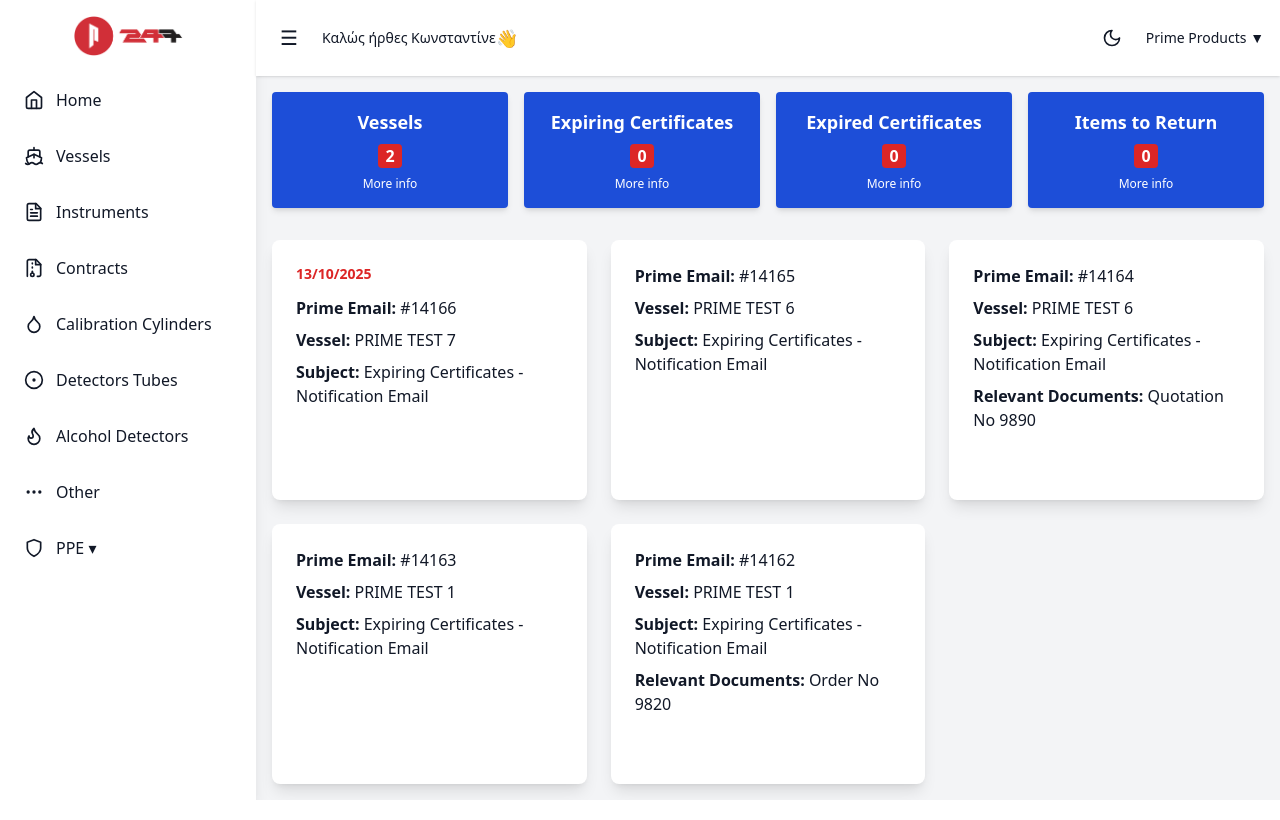
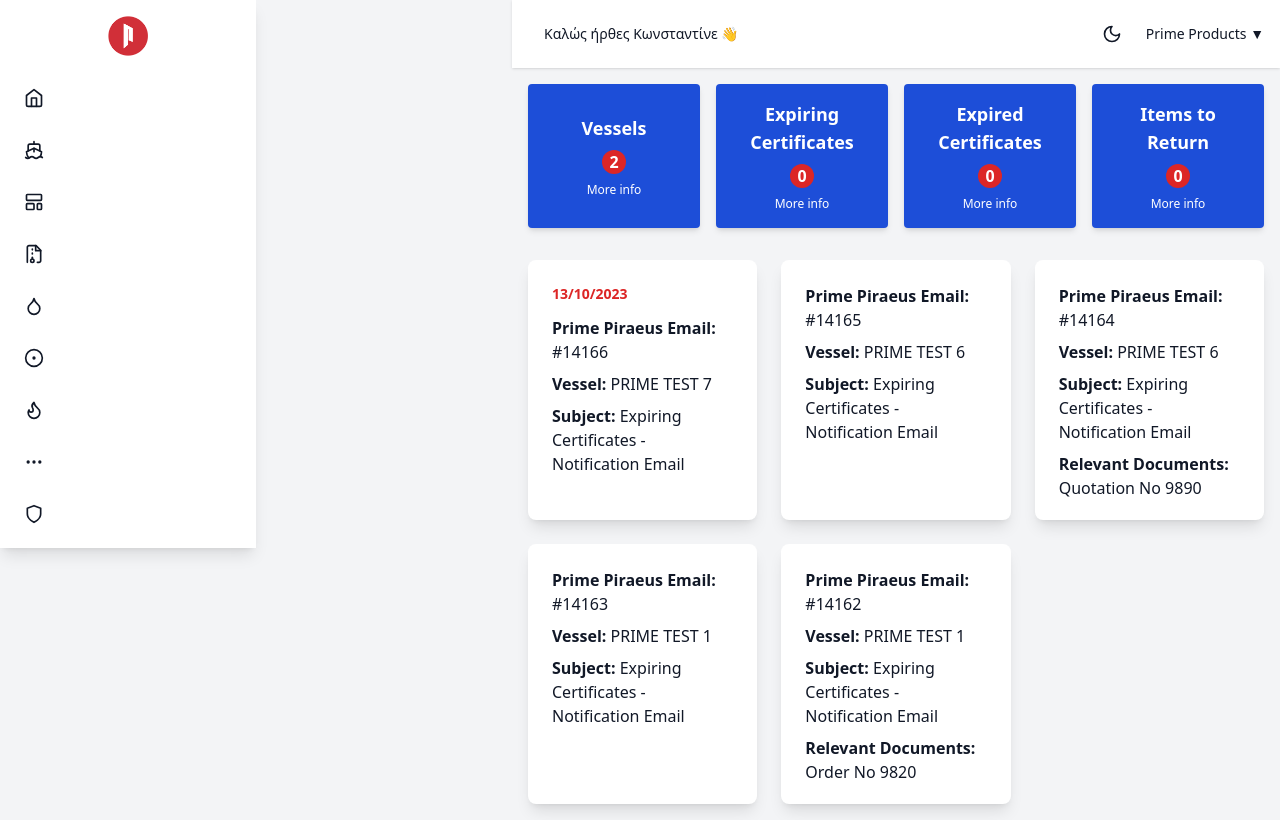
Before and after one commit to ktsouflias/dashboard-mockup, a React (Vite) app: page / in a window 1280 px wide. Built offline with nearby package versions, Linux system fonts and the light colour scheme.

Commit message:
Update UI: responsive

```diff
--- a/src/App.jsx
+++ b/src/App.jsx
@@ -1,3 +1,4 @@
+// Responsive App.jsx with mobile-friendly sidebar
 import React, { useState } from "react";
 import {
   Home,
@@ -14,7 +15,6 @@ import {
   Footprints,
   HardHat,
   Flame,
-  FileText,
 } from "lucide-react";
 import { DragDropContext, Droppable, Draggable } from "react-beautiful-dnd";
 import "./index.css";
@@ -23,14 +23,25 @@ import DarkLogo from "./assets/logo-dark (1).png";
 import LightIcon from "./assets/icon-light (1).png";
 import DarkIcon from "./assets/icon-dark (1).png";
 
+const menuItems = [
+  { label: "Home", icon: <Home size={20} /> },
+  { label: "Vessels", icon: <Ship size={20} /> },
+  { label: "Instruments", icon: <LayoutTemplate size={20} /> },
+  { label: "Contracts", icon: <FileArchive size={20} /> },
+  { label: "Calibration Cylinders", icon: <Droplet size={20} /> },
+  { label: "Detectors Tubes", icon: <CircleDot size={20} /> },
+  { label: "Alcohol Detectors", icon: <Flame size={20} /> },
+  { label: "Other", icon: <MoreHorizontal size={20} /> },
+];
+
 const App = () => {
   const [darkMode, setDarkMode] = useState(false);
-  const [sidebarOpen, setSidebarOpen] = useState(true);
+  const [sidebarOpen, setSidebarOpen] = useState(false);
   const [showPpe, setShowPpe] = useState(false);
   const [cards, setCards] = useState([
     {
       id: "1",
-      date: "13/10/2025",
+      date: "13/10/2023",
       email: "#14166",
       vessel: "PRIME TEST 7",
       subject: "Expiring Certificates - Notification Email",
@@ -77,29 +88,26 @@ const App = () => {
     setCards(newItems);
   };
 
-  const menuItems = [
-    { icon: <Home size={20} />, label: "Home" },
-    { icon: <Ship size={20} />, label: "Vessels" },
-    { icon: <FileText size={20} />, label: "Instruments" },
-    { icon: <FileArchive size={20} />, label: "Contracts" },
-    { icon: <Droplet size={20} />, label: "Calibration Cylinders" },
-    { icon: <CircleDot size={20} />, label: "Detectors Tubes" },
-    { icon: <Flame size={20} />, label: "Alcohol Detectors" },
-    { icon: <MoreHorizontal size={20} />, label: "Other" },
-  ];
-
   return (
     <div className={`${darkMode ? "dark" : ""}`}>
-      <div className="min-h-screen flex bg-gray-100 dark:bg-gray-900 text-gray-900 dark:text-white transition-colors duration-150">
+      <div className="min-h-screen flex bg-gray-100 dark:bg-gray-900 text-gray-900 dark:text-white">
+        {/* Overlay for mobile */}
+        {sidebarOpen && (
+          <div
+            className="fixed inset-0 bg-black bg-opacity-50 z-40 sm:hidden"
+            onClick={toggleSidebar}
+          />
+        )}
+
+        {/* Sidebar */}
         <div
-          className={`${sidebarOpen ? "w-64" : "w-20"
-            } bg-white dark:bg-gray-800 shadow-lg p-4 transition-all duration-200`}
+          className={`fixed sm:relative top-0 left-0 h-full z-50 sm:z-auto bg-white dark:bg-gray-800 shadow-lg p-4 transition-transform duration-300 transform
+            ${sidebarOpen ? "translate-x-0 w-64" : "-translate-x-full w-64"} sm:translate-x-0 sm:w-64`}
         >
           <img
             src={sidebarOpen ? logo : smallLogo}
             alt="Logo"
-            className={`${sidebarOpen ? "h-10" : "h-8"
-              } w-auto transition-all duration-200 mb-6 mx-auto`}
+            className={`h-10 w-auto transition-all duration-200 mb-6 mx-auto`}
           />
 
           <ul className="space-y-4 relative">
@@ -119,7 +127,6 @@ const App = () => {
               </li>
             ))}
 
-            {/* PPE Dropdown */}
             <li
               className="group relative"
               onMouseEnter={() => setShowPpe(true)}
@@ -130,7 +137,6 @@ const App = () => {
                 {sidebarOpen && <span>PPE ▾</span>}
               </div>
 
-              {/* PPE Tooltip */}
               {!sidebarOpen && (
                 <span className="absolute left-full top-2 ml-3 w-max whitespace-nowrap bg-gray-900 text-white text-xs px-3 py-1 rounded shadow-lg opacity-0 group-hover:opacity-100 transition-opacity duration-300 z-50">
                   PPE
@@ -159,18 +165,18 @@ const App = () => {
               )}
             </li>
           </ul>
-
-
         </div>
 
-        <div className="flex-1 flex flex-col">
-          <header className="bg-white dark:bg-gray-800 p-4 shadow flex justify-between items-center transition-colors duration-150">
+        {/* Main Content */}
+        <div className="flex-1 flex flex-col sm:ml-64">
+          {/* Header */}
+          <header className="bg-white dark:bg-gray-800 p-4 shadow flex justify-between items-center">
             <div className="flex items-center space-x-4">
-              <button onClick={toggleSidebar} className="p-2 text-xl">
+              <button onClick={toggleSidebar} className="p-2 text-xl sm:hidden">
                 ☰
               </button>
-              <span className="flex items-center space-x-2 text-sm font-medium">
-                Καλώς ήρθες Κωνσταντίνε <span className="text-lg">👋</span>
+              <span className="text-sm font-medium hidden sm:block">
+                Καλώς ήρθες Κωνσταντίνε 👋
               </span>
             </div>
             <div className="flex items-center space-x-4">
@@ -181,14 +187,15 @@ const App = () => {
             </div>
           </header>
 
-          <div className="grid grid-cols-4 gap-4 p-4">
+          {/* Boxes */}
+          <div className="grid grid-cols-2 md:grid-cols-4 gap-4 p-4">
             {["Vessels", "Expiring Certificates", "Expired Certificates", "Items to Return"].map((label, index) => (
               <div
                 key={index}
-                className="bg-blue-700 text-white rounded p-4 shadow-md text-center flex flex-col items-center justify-center gap-2 hover:shadow-lg transition-shadow duration-300 cursor-pointer"
+                className="bg-blue-700 text-white rounded p-4 shadow-md text-center flex flex-col items-center justify-center gap-2 hover:shadow-lg cursor-pointer"
               >
                 <h2 className="text-lg font-semibold">{label}</h2>
-                <div className="text-white font-bold bg-red-600 w-6 h-6 rounded flex items-center justify-center">
+                <div className="bg-red-600 w-6 h-6 rounded-full flex items-center justify-center font-bold">
                   {index === 0 ? 2 : 0}
                 </div>
                 <p className="text-xs">More info</p>
@@ -196,6 +203,7 @@ const App = () => {
             ))}
           </div>
 
+          {/* Drag & Drop Cards */}
           <div className="p-4">
             <DragDropContext onDragEnd={onDragEnd}>
               <Droppable droppableId="cards" direction="horizontal">
@@ -212,25 +220,13 @@ const App = () => {
                             ref={provided.innerRef}
                             {...provided.draggableProps}
                             {...provided.dragHandleProps}
-                            className="bg-white dark:bg-gray-800 p-6 rounded-lg shadow-lg transition duration-300 hover:shadow-xl cursor-move h-[260px]"
+                            className="bg-white dark:bg-gray-800 p-6 rounded-lg shadow-lg hover:shadow-xl cursor-move h-[260px]"
                           >
-                            {item.date && (
-                              <p className="text-red-600 font-bold mb-3 text-sm">{item.date}</p>
-                            )}
-                            <p className="mb-2">
-                              <strong>Prime Email:</strong> {item.email}
-                            </p>
-                            <p className="mb-2">
-                              <strong>Vessel:</strong> {item.vessel}
-                            </p>
-                            <p className="mb-2">
-                              <strong>Subject:</strong> {item.subject}
-                            </p>
-                            {item.documents && (
-                              <p className="mb-2">
-                                <strong>Relevant Documents:</strong> {item.documents}
-                              </p>
-                            )}
+                            {item.date && <p className="text-red-600 font-bold mb-3 text-sm">{item.date}</p>}
+                            <p className="mb-2"><strong>Prime Piraeus Email:</strong> {item.email}</p>
+                            <p className="mb-2"><strong>Vessel:</strong> {item.vessel}</p>
+                            <p className="mb-2"><strong>Subject:</strong> {item.subject}</p>
+                            {item.documents && <p className="mb-2"><strong>Relevant Documents:</strong> {item.documents}</p>}
                           </div>
                         )}
                       </Draggable>
@@ -246,6 +242,5 @@ const App = () => {
     </div>
   );
 };
-console.log("UI Updated");
 
 export default App;
```
